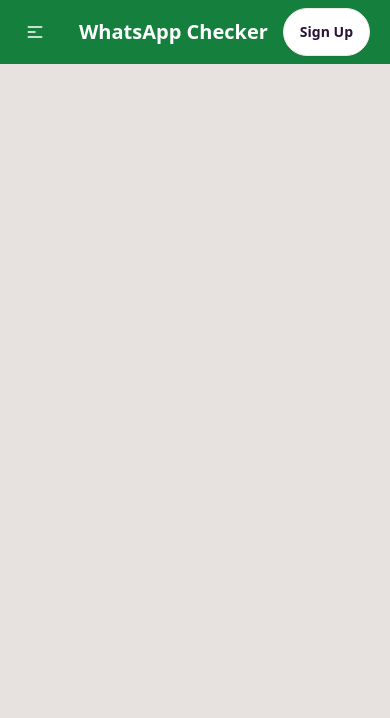
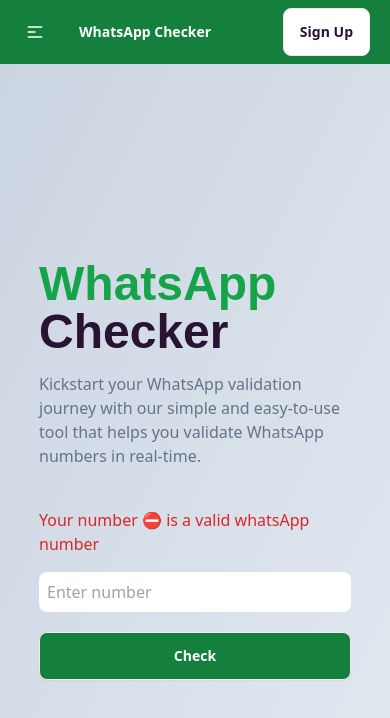
Before and after one commit to josephakaro/whatsapp_checker, a Next.js app: page / in a window 390 px wide. Shown: the top 718 px of the page. Built offline with nearby package versions, Linux system fonts and the light colour scheme.

Commit message:
Checker Component added on home route

```diff
--- a/app/page.js
+++ b/app/page.js
@@ -5,12 +5,11 @@
 
 const Home = () => {
 	const [number, setNumber] = useState('');
-	const [status, setStatus] = useState('');
-
+	const [status, setStatus] = useState(false);
 	useEffect(() => {
 		const getNumber = () => {
 			const res = {
-				status: false,
+				status: true,
 			};
 			const data = res;
 			setStatus(data);
@@ -19,7 +18,49 @@
 	}, []);
 
 	return (
-		<div className="flex flex-col items-center justify-center h-full"></div>
+		<div className="flex flex-col items-center justify-center h-full bg-gradient-to-tl from-slate-200 to-slate-300">
+			<div className="my-10 sm:w-[50vw] w-[80vw] flex flex-col gap-4 items-center">
+				<h1 className="sm:text-5xl text-5xl font-satoshi font-bold">
+					<span className="text-green-600">WhatsApp</span> Checker
+				</h1>
+				<p className="text-slate-500">
+					Kickstart your WhatsApp validation journey with our simple
+					and easy-to-use tool that helps you validate WhatsApp
+					numbers in real-time.
+				</p>
+			</div>
+			<div className="sm:w-[50vw] w-[80vw] flex flex-col items-center align-center">
+				<motion.h1
+					initial={{ opacity: 0 }}
+					animate={{ opacity: 1 }}
+					transition={{ duration: 2 }}
+				>
+					{status === true ? (
+						<span className="text-green-600">
+							Your number {number} ✅ is a valid whatsApp number
+						</span>
+					) : (
+						<span className="text-red-600">
+							Your number {number} ⛔ is a valid whatsApp number
+						</span>
+					)}
+				</motion.h1>
+			</div>
+			<form className="my-2 sm:my-4 flex flex-col gap-5 sm:w-[50vw] w-[80vw]">
+				<input
+					type="text"
+					onChange={(e) => setNumber(e.target.value)}
+					placeholder="Enter number"
+					className="p-2 w-full mt-2 rounded-lg"
+				/>
+				<button
+					type="submit"
+					className="btn bg-green-700 rounded-lg text-white w-full hover:bg-green-800"
+				>
+					Check
+				</button>
+			</form>
+		</div>
 	);
 };
 
--- a/components/Nav.jsx
+++ b/components/Nav.jsx
@@ -1,4 +1,4 @@
-import React from 'react';
+'use client';
 import Link from 'next/link';
 
 function Nav() {
@@ -28,7 +28,7 @@
 					</div>
 					<ul
 						tabIndex={0}
-						className="menu menu-sm dropdown-content bg-base-100  rounded-box z-[1] mt-3 w-52 p-2 shadow"
+						className="menu menu-sm dropdown-content bg-base-100 rounded-lg z-[1] mt-3 w-[50vw] p-2 shadow"
 					>
 						<li>
 							<a>Products</a>
@@ -69,17 +69,20 @@
 						<li>
 							<Link href={'/contact'}>Contact</Link>
 						</li>
-						<div className="navbar-end mt-5">
+						<div className="navbar-end w-full mt-5">
 							<Link
 								href={'/login'}
-								className="btn w-full bg-green-500"
+								className="btn  w-full rounded-lg text-white bg-green-700 hover:bg-green-800"
 							>
 								Log in
 							</Link>
 						</div>
 					</ul>
 				</div>
-				<Link href={'/'} className="btn btn-ghost text-xl text-white">
+				<Link
+					href={'/'}
+					className="btn btn-ghost sm:text-xl text-sm text-white"
+				>
 					WhatsApp Checker
 				</Link>
 			</div>
@@ -132,15 +135,18 @@
 				<Link href={'/contact'} className="text-white">
 					Contact
 				</Link>
-				<Link href={'/login'} className="btn text-white btn-ghost">
+				<Link
+					href={'/login'}
+					className="btn text-white rounded-lg btn-ghost"
+				>
 					Log in
 				</Link>
-				<Link href={'/signup'} className="btn bg-white">
+				<Link href={'/signup'} className="btn rounded-lg bg-white">
 					Sign Up
 				</Link>
 			</div>
 			<div className="navbar-end gap-4 btn-sm sm:hidden">
-				<Link href={'/signup'} className="btn bg-white">
+				<Link href={'/signup'} className="btn rounded-lg bg-white">
 					Sign Up
 				</Link>
 			</div>
--- a/components/validator.jsx
+++ b/components/validator.jsx
@@ -1,4 +1,4 @@
-import React from 'react';
+'use client';
 
 function ValidatorCard() {
 	return (
```
